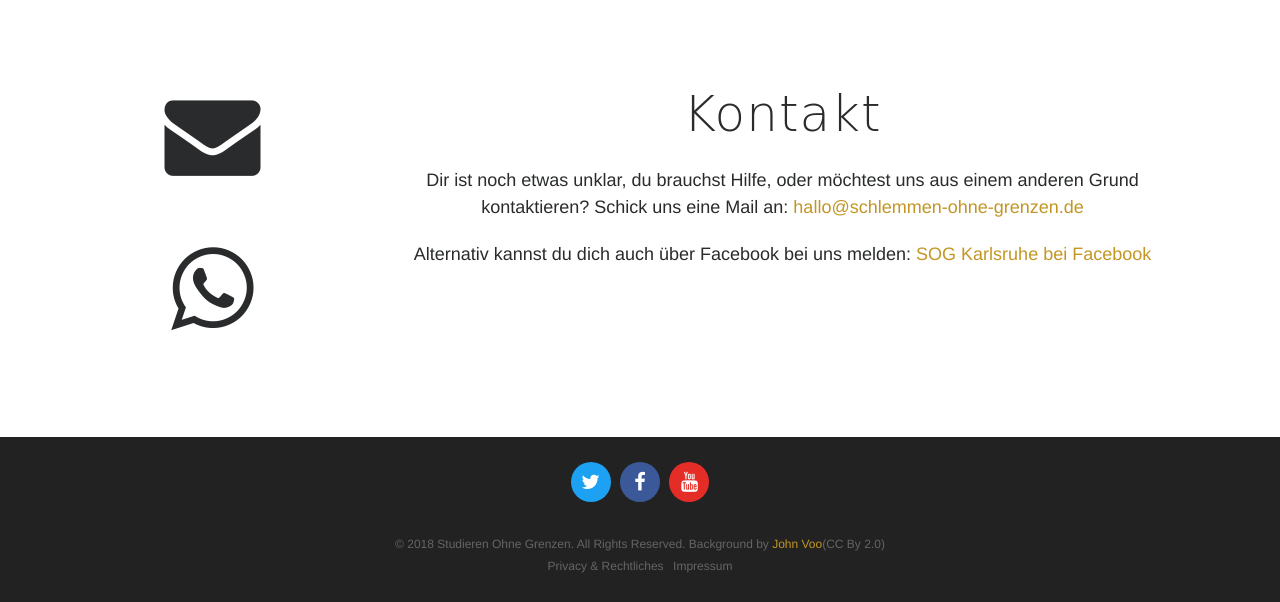
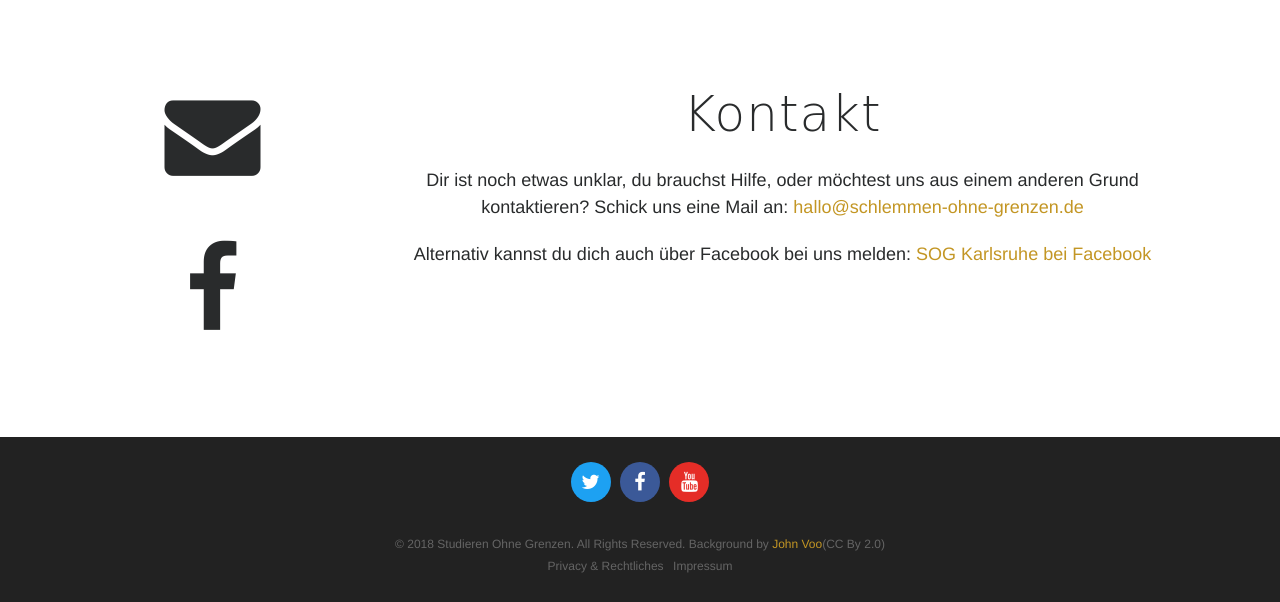
Before and after one commit to studieren-ohne-grenzen/schlemmenohnegrenzen, a Django app: template frontend/templates/frontend/bedingungen.html in a window 1280 px wide. Shown: the part 1235-1837 px from the top of the page. Run offline with Django 3.2, Linux system fonts and the light colour scheme; the template is opened without the code that fills it, so the values that code supplies are empty; some libraries are stand-ins or nearby versions; some web fonts are replaced.

Commit message:
-whatsapp logo+facebook logo

```diff
--- a/frontend/templates/frontend/base.html
+++ b/frontend/templates/frontend/base.html
@@ -68,7 +68,7 @@
         </div>
         <div class="row">
           <div class="col-md-3">
-            <i class="fa fa-whatsapp contact-size"></i>
+            <i class="fa fa-facebook contact-size"></i>
           </div>
           <div class="col-md-9">
             <p>Alternativ kannst du dich auch über Facebook bei uns melden: <a href="https://www.facebook.com/SOGKarlsruhe/">SOG Karlsruhe bei Facebook</a></p>
```
